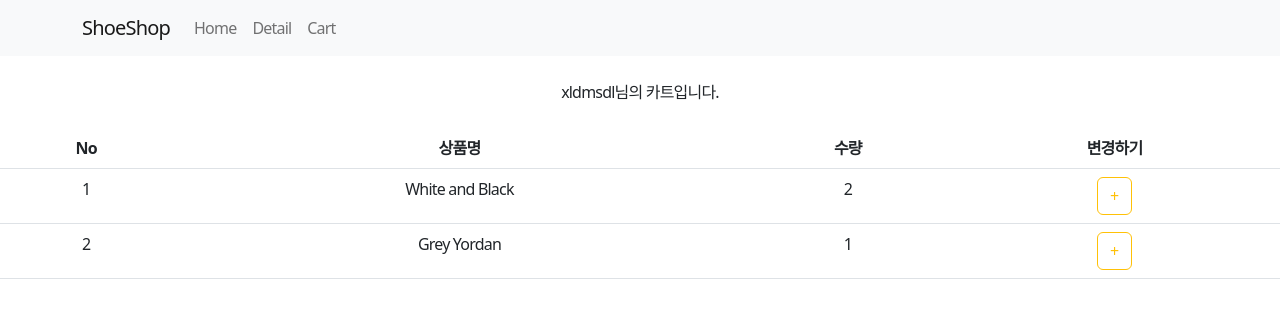
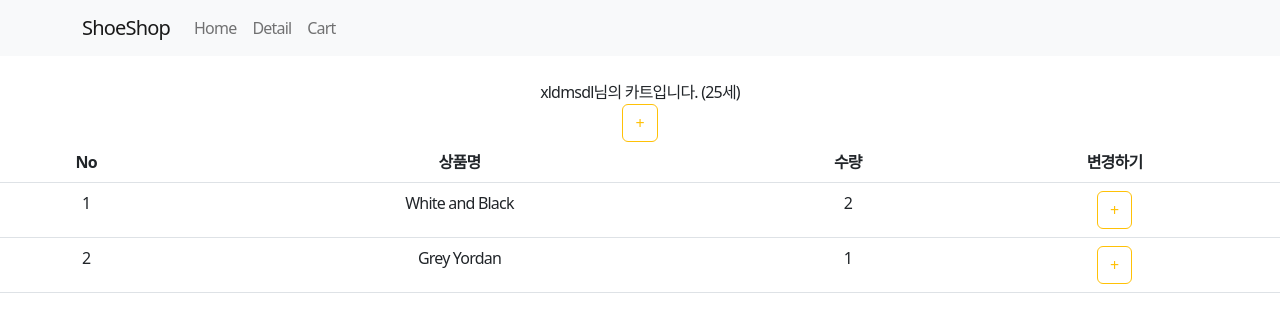
Before and after one commit to lje1343/REACT_STUDY, a React (Create React App) app: page /cart in a window 1280 px wide. Shown: the top 332 px of the page. Built offline with nearby package versions, Linux system fonts and the light colour scheme.

Commit message:
feat: redux 모듈화 및 장바구니 목록, 수량 추가 구현

```diff
--- a/src/routes/Cart.js
+++ b/src/routes/Cart.js
@@ -1,20 +1,27 @@
 import { Table } from "react-bootstrap";
 import { useDispatch, useSelector } from "react-redux";
 import { Button } from "react-bootstrap";
-import { changeName, addShoes } from "./../store.js";
+import { changeName, addAge } from "./../store/userSlice.js";
+import { addShoes } from "./../store/saveCartSlice.js";
+
 
 const Cart = () => {
   let store = useSelector((state) => {
     return state;
   });
-  //   let saveCart = useSelector((state) => {
-  //     return state.saveCart;
-  //   });
   let dispath = useDispatch();
   return (
     <div>
       <br />
-      <div>{store.user}님의 카트입니다.</div>
+      <div>{store.user.name}님의 카트입니다. ({store.user.age}세)</div>
+                        <Button
+                    variant="outline-warning"
+                    onClick={() => {
+                      dispath(addAge(10));
+                    }}
+                  >
+                    +
+                  </Button>
       <br />
       <Table>
         <thead>
@@ -36,7 +43,7 @@ const Cart = () => {
                   <Button
                     variant="outline-warning"
                     onClick={() => {
-                      dispath(addShoes());
+                      dispath(addShoes(i));
                     }}
                   >
                     +
--- a/src/routes/detail.js
+++ b/src/routes/detail.js
@@ -66,7 +66,8 @@ const ShoesDetail = (props) => {
           <h4 className="pt-5">{props.detailShoes[params - 1].title}</h4>
           <p>{props.detailShoes[params - 1].content}</p>
           <p>{props.detailShoes[params - 1].price}원</p>
-          <button className="btn btn-danger">주문하기</button>
+          <button className="btn btn-danger" onClick={() => {}}>주문하기</button>
+          {/* TODO :: 주문하기 클릭시 장바구니 담아주기 */}
         </div>
       </div>
       <br />
@@ -109,7 +110,7 @@ const ShoesDetail = (props) => {
 };
 
 let TabContent = ({ tabChange, shoestest }) => {
-  // let {inventory, shoes} = useContext(Context1) // TODO :: Context API 정리, memo upload
+  // let {inventory, shoes} = useContext(Context1)
   let [fade, setFade] = useState("");
 
   useEffect(() => {
@@ -122,6 +123,8 @@ let TabContent = ({ tabChange, shoestest }) => {
   }, [tabChange]);
 
   return (
+    <>
+    <br/>
     <div className={"start " + fade}>
       {
         [
@@ -131,6 +134,7 @@ let TabContent = ({ tabChange, shoestest }) => {
         ][tabChange]
       }
     </div>
+    </>
   );
 };
 
--- a/src/store.js
+++ b/src/store.js
@@ -1,35 +1,7 @@
-import { configureStore, createSlice } from "@reduxjs/toolkit";
-
-let user = createSlice({
-  name: "user",
-  initialState: "xldmsdl",
-  reducers: {
-    changeName(state) {
-      return "beautiful " + state;
-    },
-  },
-});
-
-let quantity = createSlice({
-  name: "quantity",
-  initialState: [10, 20, 30],
-});
-
-let saveCart = createSlice({
-  name: "saveCart",
-  initialState: [
-    { id: 0, name: "White and Black", count: 2 },
-    { id: 2, name: "Grey Yordan", count: 1 },
-  ],
-  reducers: {
-    addShoes(state) {
-      state = state + 1;
-    },
-  },
-});
-
-export let { changeName } = user.actions;
-export let { addShoes } = saveCart.actions;
+import { configureStore } from "@reduxjs/toolkit";
+import {user} from './store/userSlice.js'
+import { quantity } from './store/quantitySlice.js'
+import {saveCart} from './store/saveCartSlice.js'
 
 export default configureStore({
   reducer: {
--- /dev/null
+++ b/src/store/quantitySlice.js
@@ -0,0 +1,8 @@
+import { createSlice } from "@reduxjs/toolkit";
+
+let quantity = createSlice({
+  name: "quantity",
+  initialState: [10, 20, 30],
+});
+
+export {quantity};
--- /dev/null
+++ b/src/store/saveCartSlice.js
@@ -0,0 +1,17 @@
+import { createSlice } from "@reduxjs/toolkit";
+
+let saveCart = createSlice({
+  name: "saveCart",
+  initialState: [
+    { id: 0, name: "White and Black", count: 2 },
+    { id: 2, name: "Grey Yordan", count: 1 },
+  ],
+  reducers: {
+    addShoes(state, idx) {
+      state[idx.payload].count = state[idx.payload].count + 1
+    },
+  },
+});
+
+export let { addShoes } = saveCart.actions;
+export  {saveCart};
--- /dev/null
+++ b/src/store/userSlice.js
@@ -0,0 +1,17 @@
+import { createSlice } from "@reduxjs/toolkit";
+
+let user = createSlice({
+  name: "user",
+  initialState: {name: "xldmsdl", age:25},
+  reducers: {
+    changeName(state) {
+      state.name = "pretty xldmsdl";
+    },
+        addAge(state, param) {
+      state.age += param.payload;
+    },
+  },
+});
+
+export let { changeName, addAge } = user.actions;
+export {user};
```
